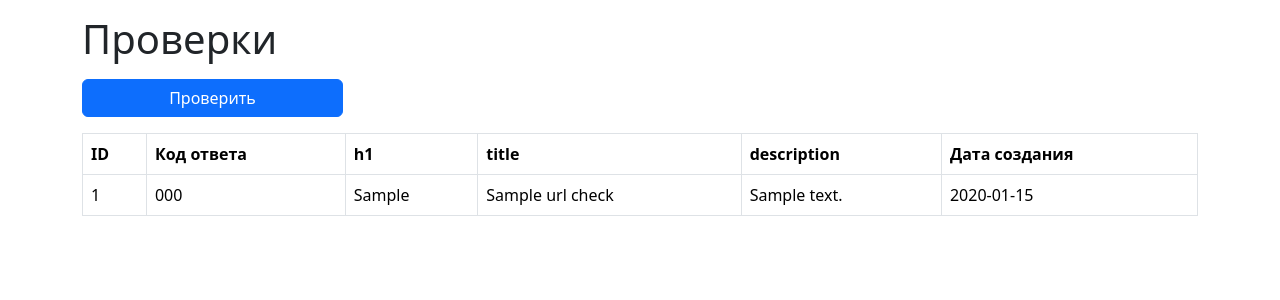
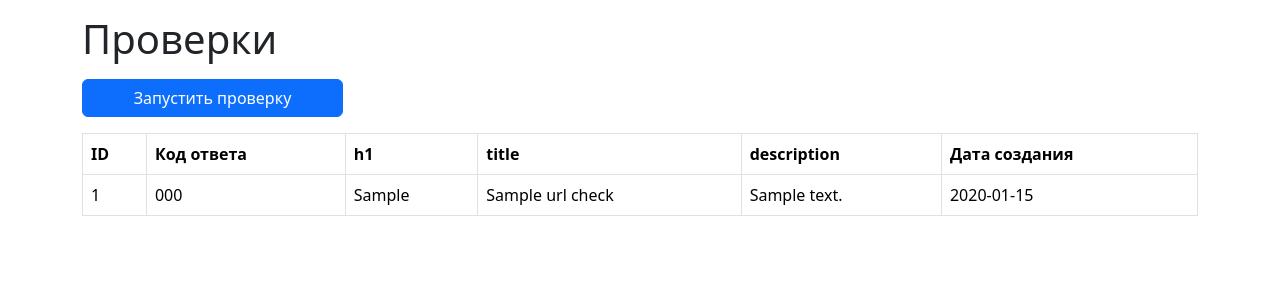
Before and after one commit to DenisShutov/python-project-83, a Flask app: page /urls/1 in a window 1280 px wide. Shown: the part 261-561 px from the top of the page. Run offline with Flask 3, Linux system fonts and the light colour scheme; a database or web service that is not in the repository returns one stand-in record (values such as "Sample title"); some libraries are stand-ins or nearby versions.

Commit message:
fix button

```diff
--- a/page_analyzer/templates/show.html
+++ b/page_analyzer/templates/show.html
@@ -32,7 +32,7 @@
                 <form action="/urls/{{ url.id }}/checks" method="post">
                     <div class="row mt-3">
                         <div class="col-3">
-                            <button type="submit" value="Запустить проверку" class="btn btn-primary w-100">Проверить</button>
+                            <button type="submit" value="Запустить проверку" class="btn btn-primary w-100">Запустить проверку</button>
                         </div>
                     </div>
                 </form>
```
